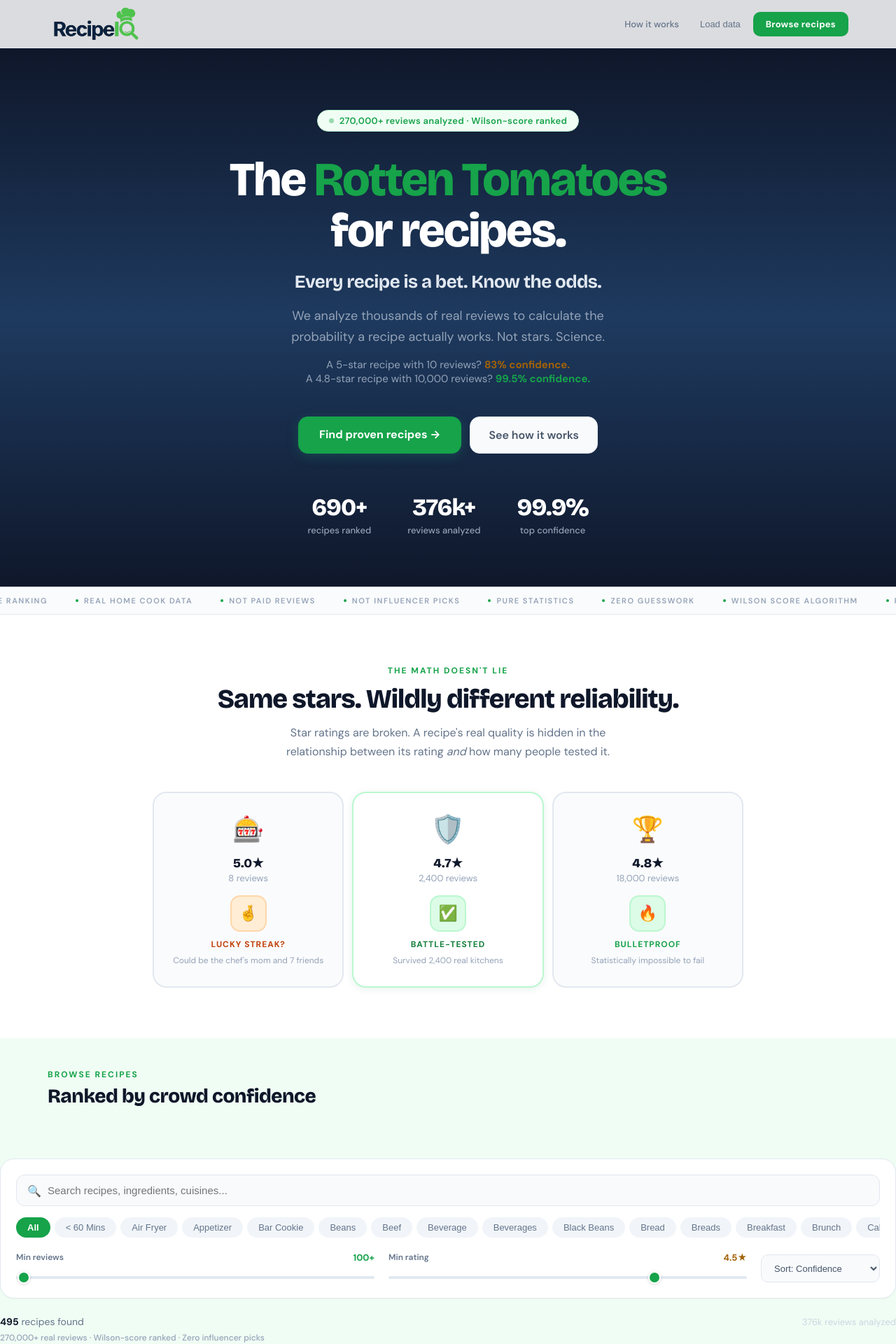
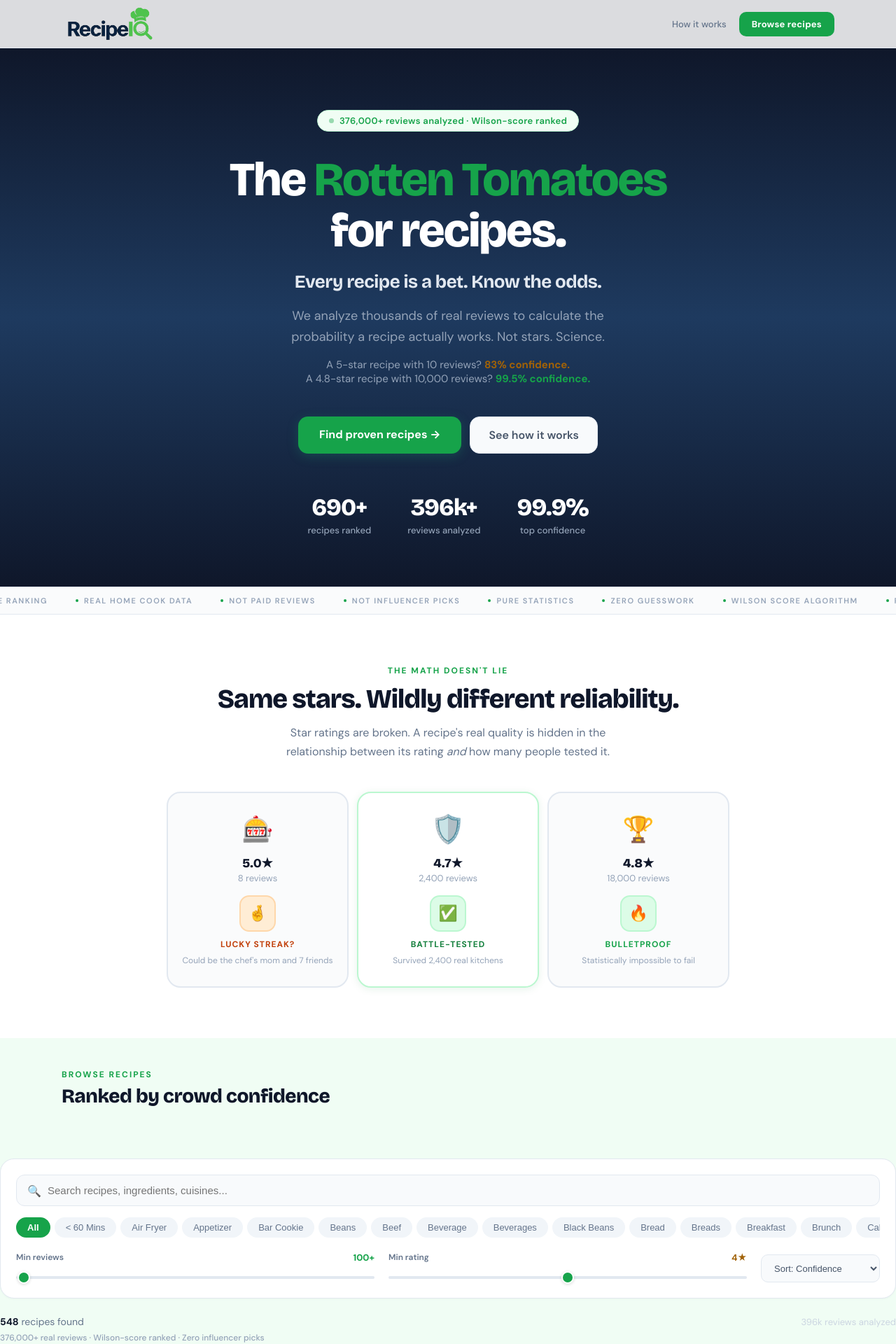
Before and after one commit to Recipeiq/recipeiq, a React (Create React App) app: page / in a window 1280 px wide. Shown: the top 1920 px of the page at 70% size. Built offline with nearby package versions, Linux system fonts and the light colour scheme; the HTML template or start-up script is replaced by a standard one.

Commit message:
Add SWP source, fix margins, update stats

```diff
--- a/src/RecipeConfidenceEngine.jsx
+++ b/src/RecipeConfidenceEngine.jsx
@@ -334,8 +334,8 @@
   const [recipes, setRecipes] = useState(DEMO_RECIPES);
   const [dataSource, setDataSource] = useState("demo");
   const [search, setSearch] = useState("");
-  const [minReviews, setMinReviews] = useState(500);
-  const [minRating, setMinRating] = useState(4.5);
+  const [minReviews, setMinReviews] = useState(50);
+  const [minRating, setMinRating] = useState(4.0);
   const [selectedCategory, setSelectedCategory] = useState("All");
   const [sortBy, setSortBy] = useState("confidence");
   const [showUpload, setShowUpload] = useState(false);
@@ -366,6 +366,17 @@
       .then(data => loadRecipeData(data, "recipes_data.json"))
       .catch(() => {});
   }, [loadRecipeData]);
+
+  // Secret D key shortcut to open the load data modal (hidden from nav)
+  useEffect(() => {
+    const handleKey = (e) => {
+      if (e.key === "d" && !e.ctrlKey && !e.metaKey && e.target.tagName !== "INPUT" && e.target.tagName !== "TEXTAREA") {
+        setShowUpload(prev => !prev);
+      }
+    };
+    window.addEventListener("keydown", handleKey);
+    return () => window.removeEventListener("keydown", handleKey);
+  }, []);
 
   const handleFileUpload = useCallback((e) => {
     const file = e.target.files[0];
@@ -418,13 +429,13 @@
 
       {/* NAV */}
       <nav style={{ background: "rgba(255,255,255,0.85)", backdropFilter: "blur(16px)", borderBottom: "1px solid #e2e8f0", position: "sticky", top: 0, zIndex: 100 }}>
-        <div style={{ maxWidth: 1200, margin: "0 auto", padding: "0 28px", height: 68, display: "flex", alignItems: "center", justifyContent: "space-between" }}>
+        <div style={{ maxWidth: 1200, margin: "0 auto", padding: "0 48px", height: 68, display: "flex", alignItems: "center", justifyContent: "space-between" }}>
           <div style={{ display: "flex", alignItems: "center" }}>
   <img src="/recipeiq-logo-icon.png" alt="RecipeIQ" style={{ height: 52, width: "auto" }} />
 </div>
           <div style={{ display: "flex", alignItems: "center", gap: 6 }}>
             <a href="#proof" style={{ fontSize: 13, color: "#64748b", fontWeight: 500, padding: "8px 12px", borderRadius: 8 }}>How it works</a>
-            <button onClick={() => setShowUpload(!showUpload)} style={{ fontSize: 13, color: "#64748b", fontWeight: 500, padding: "8px 12px", borderRadius: 8, background: "none", border: "none", cursor: "pointer" }}>Load data</button>
+
             <a href="#recipes" style={{ background: "#16a34a", borderRadius: 10, padding: "9px 18px", fontSize: 13, color: "#fff", fontWeight: 700, letterSpacing: 0.2 }}>Browse recipes</a>
           </div>
         </div>
@@ -438,7 +449,7 @@
         <div style={{ position: "relative", zIndex: 1 }}>
           <div style={{ display: "inline-flex", alignItems: "center", gap: 8, background: "#f0fdf4", border: "1px solid #bbf7d0", borderRadius: 24, padding: "6px 16px", marginBottom: 32, animation: "floatUp 0.5s ease both" }}>
             <span style={{ width: 7, height: 7, borderRadius: "50%", background: "#16a34a", display: "inline-block", animation: "pulse 2s ease infinite" }} />
-            <span style={{ fontSize: 13, color: "#16a34a", fontWeight: 600, letterSpacing: 0.3 }}>270,000+ reviews analyzed · Wilson-score ranked</span>
+            <span style={{ fontSize: 13, color: "#16a34a", fontWeight: 600, letterSpacing: 0.3 }}>376,000+ reviews analyzed · Wilson-score ranked</span>
           </div>
 
           <h1 style={{ fontSize: "clamp(40px, 6vw, 68px)", fontWeight: 800, color: "#ffffff", lineHeight: 1.08, letterSpacing: -2, fontFamily: "'Bricolage Grotesque'", animation: "floatUp 0.5s ease 0.08s both", maxWidth: 780, margin: "0 auto 20px" }}>
@@ -505,7 +516,7 @@
 
       {/* THE PROOF */}
       <div style={{ background: "#fff" }}>
-<div id="proof" style={{ padding: "72px 28px", maxWidth: 900, margin: "0 auto" }}>
+<div id="proof" style={{ padding: "72px 48px", maxWidth: 900, margin: "0 auto" }}>
         <div style={{ textAlign: "center", marginBottom: 44 }}>
           <div style={{ fontSize: 12, fontWeight: 700, color: "#16a34a", textTransform: "uppercase", letterSpacing: 2, marginBottom: 10 }}>The math doesn't lie</div>
           <h2 style={{ fontSize: "clamp(26px, 4vw, 38px)", fontWeight: 800, color: "#0f172a", marginBottom: 12, letterSpacing: -1, fontFamily: "'Bricolage Grotesque'" }}>
@@ -533,7 +544,7 @@
                 style={{ flex: 1, background: "#f0fdf4", border: "1px solid #86efac", borderRadius: 10, padding: "10px 16px", color: "#16a34a", fontSize: 13, fontWeight: 600, cursor: "pointer" }}>
                 Choose JSON file
               </button>
-              <button onClick={() => { setRecipes(DEMO_RECIPES); setDataSource("demo"); setShowUpload(false); setMinReviews(500); setPasteText(""); setLoadError(""); }}
+              <button onClick={() => { setRecipes(DEMO_RECIPES); setDataSource("demo"); setShowUpload(false); setMinReviews(50); setPasteText(""); setLoadError(""); }}
                 style={{ background: "#f1f5f9", border: "none", borderRadius: 10, padding: "10px 16px", color: "#475569", fontSize: 13, cursor: "pointer" }}>
                 Reset to demo
               </button>
@@ -556,7 +567,7 @@
 
       {/* RECIPES */}
       <div style={{ background: "#f0fdf4" }}>
-      <div id="recipes" style={{ maxWidth: 1200, margin: "0 auto", padding: "44px 28px" }}>
+      <div id="recipes" style={{ maxWidth: 1200, margin: "0 auto", padding: "44px 48px" }}>
         <div style={{ marginBottom: 28 }}>
           <div style={{ fontSize: 12, fontWeight: 700, color: "#16a34a", textTransform: "uppercase", letterSpacing: 2, marginBottom: 6 }}>Browse recipes</div>
           <h2 style={{ fontSize: 28, fontWeight: 800, color: "#0f172a", letterSpacing: -0.5, fontFamily: "'Bricolage Grotesque'" }}>Ranked by crowd confidence</h2>
@@ -618,7 +629,7 @@
           <p style={{ fontSize: 13, color: "#cbd5e1" }}>{(totalReviews / 1000).toFixed(0)}k reviews analyzed</p>
         </div>
         <p style={{ fontSize: 12, color: "#94a3b8", marginBottom: 18, fontWeight: 500 }}>
-          270,000+ real reviews · Wilson-score ranked · Zero influencer picks
+          376,000+ real reviews · Wilson-score ranked · Zero influencer picks
         </p>
 
         {filtered.length === 0 ? (
```
